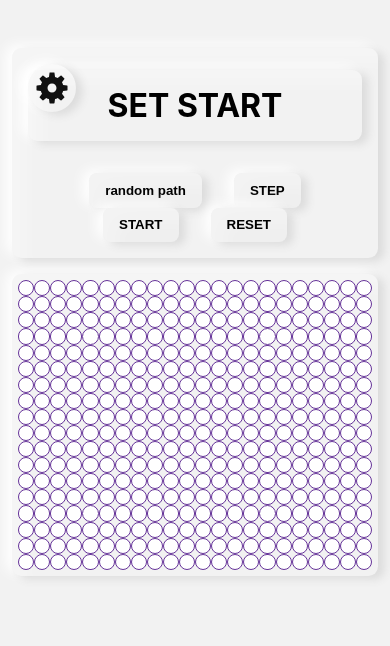
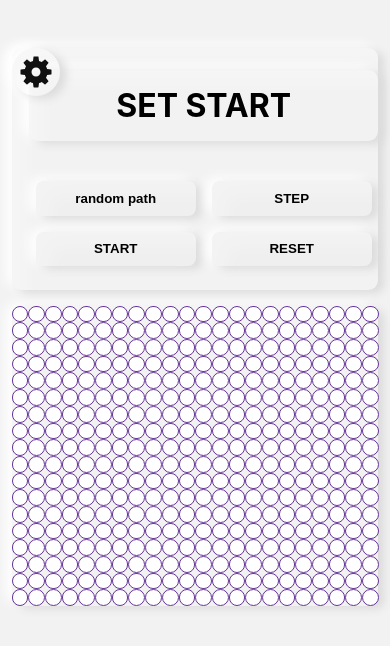
Before and after one commit to kantimam/react-a-star-search, a React (Create React App) app: page / in a window 390 px wide. Shown: the top 646 px of the page. Built offline with nearby package versions, Linux system fonts and the light colour scheme.

Commit message:
added support for mobile potatoes

```diff
--- a/src/App.css
+++ b/src/App.css
@@ -113,3 +113,31 @@
   border-radius: 0.6rem;
   box-shadow: 0.4rem 0.2rem 0.5rem rgba(220,220,220, 1), -0.4rem -0.2rem 0.8rem rgba(255,255,255,1), 1rem 1rem 1rem rgba(255,255,255,0.25) inset;
 }
+
+@media (max-width: 767px) {
+  .fieldContainer{
+    width: 100%;
+    padding: 0;
+  }
+  #uiContainer{
+    display: grid;
+    grid-template-columns: 1fr 1fr;
+  }
+  .infoHeader{
+    grid-column: 1/3;
+  }
+  .inputWrapper{
+    width: 100%;
+    display: block;
+    grid-column: 1/3;
+  }
+  #settingsButton{
+    justify-self: center;
+    grid-column: 1/3;
+  }
+
+  #uiContainer>button{
+    margin: 0.5rem;
+  }
+
+}
```
